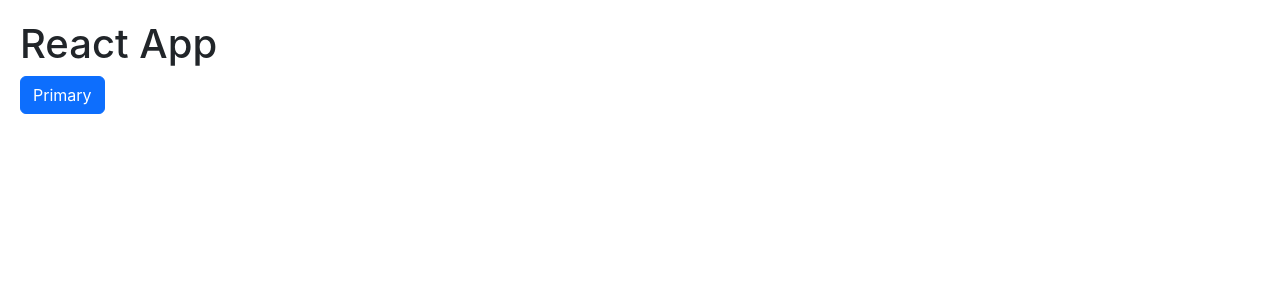
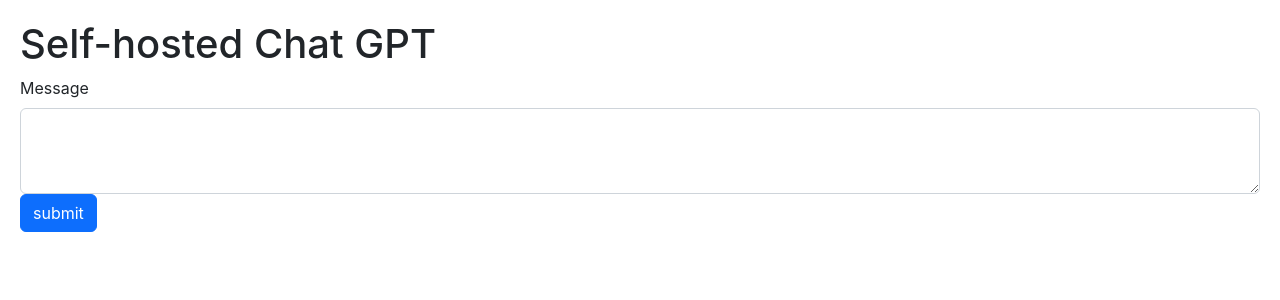
Before and after one commit to bachittle/self-hosted-chatgpt, a React (Create React App) app: page / in a window 1280 px wide. Shown: the top 300 px of the page. Built offline with nearby package versions, Linux system fonts and the light colour scheme.

Commit message:
stub frontend chats can connect to backend

```diff
--- a/package.json
+++ b/package.json
@@ -6,6 +6,7 @@
     "@testing-library/jest-dom": "^5.16.5",
     "@testing-library/react": "^13.4.0",
     "@testing-library/user-event": "^13.5.0",
+    "axios": "^1.3.4",
     "bootstrap": "^5.2.3",
     "react": "^18.2.0",
     "react-bootstrap": "^2.7.2",
--- a/src/App.js
+++ b/src/App.js
@@ -1,10 +1,32 @@
-import { Button } from 'react-bootstrap';
+import { Button, Form } from 'react-bootstrap';
+import axios from 'axios';
+
+function handleChat(event) {
+  event.preventDefault();
+  const message = event.target.elements[0].value;
+
+  axios.post('http://localhost:8080/api/chat', {
+    message: message
+  })
+  .then((response) => {
+    console.log(response.data.message);
+  })
+  .catch((error) => {
+    console.log(error);
+  });
+}
 
 function App() {
   return (
     <div className="App">
-      <h1>React App</h1>
-      <Button variant="primary">Primary</Button>
+      <h1>Self-hosted Chat GPT</h1>
+      <Form onSubmit={handleChat}>
+        <Form.Group>
+          <Form.Label>Message</Form.Label>
+          <Form.Control as="textarea" rows={3} />
+          <Button variant="primary" type="submit">submit</Button>
+        </Form.Group>
+      </Form>
     </div>
   );
 }
```
Also changed, not shown: 2 other files (tests, documents, lock files or other folders).
